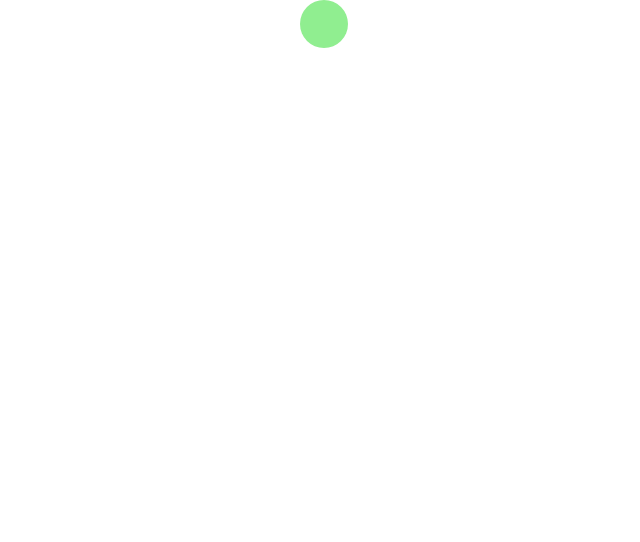
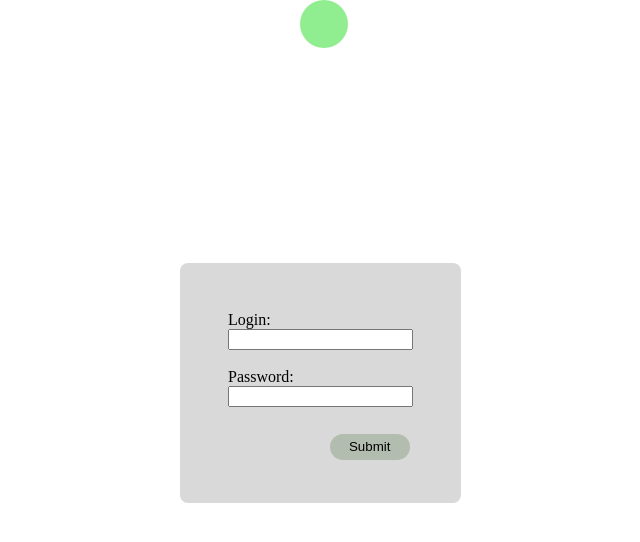
Before and after one commit to pietrovallardigrohe/BugTracker, a website: page src/html/login.html in a window 1280 px wide. Shown: the whole page, without its empty margins (332-972 px from the left). Drawn offline with Linux system fonts and the light colour scheme.

Commit message:
login page added

```diff
--- a/src/css/login.css
+++ b/src/css/login.css
@@ -3,3 +3,39 @@ div#loginForm {
 
 
 }
+
+form#loginForm {
+
+    position: relative;
+    background: radial-gradient(circle, rgba(217,217,217,1) 100%, rgba(140,140,140,1) 100%, rgba(140,140,140,1) 100%, rgba(140,140,140,1) 100%, rgba(140,140,140,1) 157%, rgba(140,140,140,1) 168%);
+
+    width: fit-content;
+    height: fit-content;
+
+    margin-top: 20%;
+    margin-left: calc(50% - 8em);
+
+    padding: 3em;
+    border-radius: .5em;
+
+}
+
+form#loginForm #submitButton {
+
+    margin: 2em 0 -0.5em 55%;
+
+    width: 6em;
+    height: 2em;
+
+    background-color: #b3bdaf;
+    border: #fff;
+    border-radius: 1em;
+
+
+}
+
+form#loginForm #submitButton:hover {
+
+    background: radial-gradient(circle, rgba(165,171,163,1) 99%, rgba(186,194,183,1) 100%, rgba(217,217,217,1) 100%, rgba(217,217,217,1) 100%);
+
+}
--- a/src/html/login.html
+++ b/src/html/login.html
@@ -26,7 +26,15 @@
 
     <main>
 
-        <div id="loginForm"></div>
+
+        <form action="" method="POST" id="loginForm">
+            <label for="username">Login:</label> <br/>
+            <input type="text" name="username" id="username" required> <br/> <br/>
+            <label for="password">Password:</label> <br/>
+            <input type="password" name="password" id="password" required> <br/>
+            <input type="submit" id="submitButton"></button>
+        </form>
+
 
     </main>
 
--- a/src/js/login.js
+++ b/src/js/login.js
@@ -0,0 +1,5 @@
+function submit() {
+
+
+
+}
```
Also changed, not shown: src/html/bugtracker.html (+1 -1 lines).
